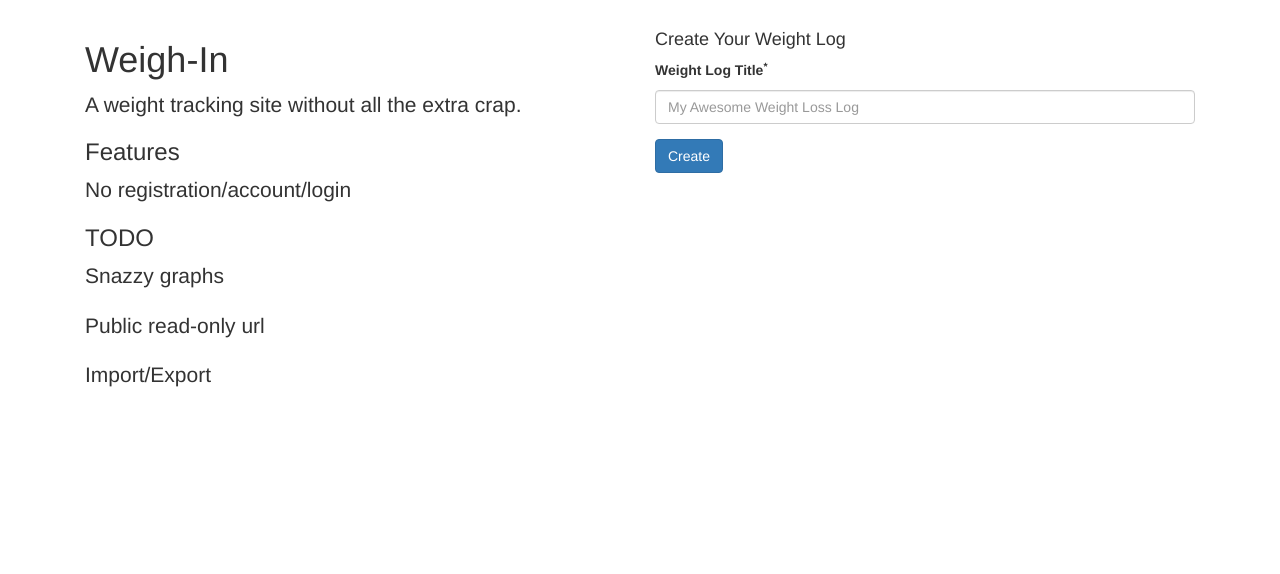
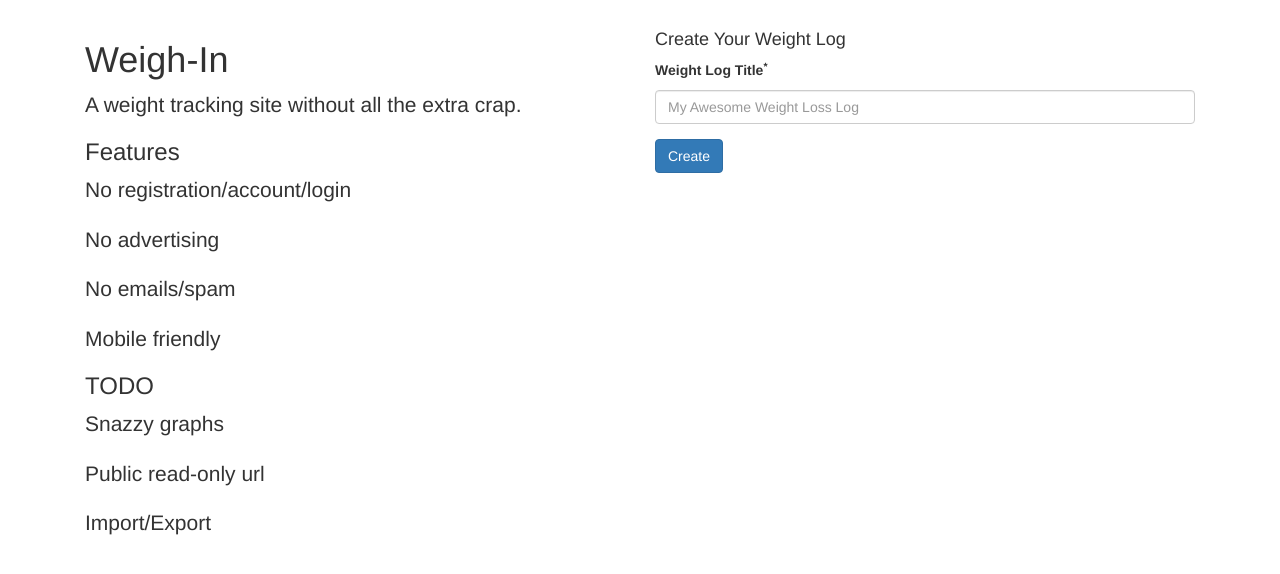
Before and after one commit to bq1990/private-scale, a Flask app: page / in a window 1280 px wide. Shown: the part 51-625 px from the top of the page. Run offline with Flask 2, Linux system fonts and the light colour scheme; parts of the project's set-up code (start-up, migrations or seed data) failed here and were passed over; some libraries are stand-ins or nearby versions.

Commit message:
more home page copy

```diff
--- a/weigh_in/templates/home.html
+++ b/weigh_in/templates/home.html
@@ -6,6 +6,9 @@
 <p class="lead">A weight tracking site without all the extra crap.</p>
 <h3>Features</h3>
 <p class="lead">No registration/account/login</p>
+<p class="lead">No advertising</p>
+<p class="lead">No emails/spam</p>
+<p class="lead">Mobile friendly</p>
 <h3>TODO</h3>
   <p class="lead">Snazzy graphs</li>
   <p class="lead">Public read-only url  </li>
```
